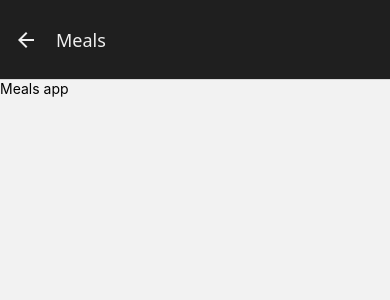
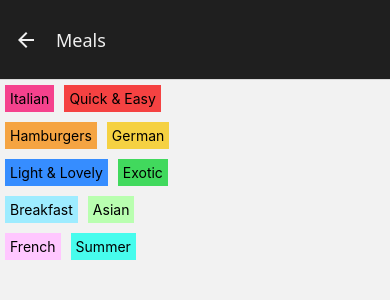
Before and after one commit to michalwygonik/react-native-course, a React Native app in the folder CourseProgressApp/: screen /Meals in a window 390 px wide. Shown: the top 300 px of the page. Built offline with nearby package versions, Linux system fonts and the light colour scheme.

Commit message:
add categories screen

```diff
--- a/CourseProgressApp/apps/Meals/Meals.tsx
+++ b/CourseProgressApp/apps/Meals/Meals.tsx
@@ -1,9 +1,10 @@
 import { Text, View } from "react-native";
+import CategoriesScreen from "./screens/CategoriesScreen";
 
 const Meals: React.FC = () => {
   return (
     <View>
-      <Text>Meals app</Text>
+      <CategoriesScreen />
     </View>
   );
 };
--- /dev/null
+++ b/CourseProgressApp/apps/Meals/components/CategoryGridTile.tsx
@@ -0,0 +1,23 @@
+import { Pressable, Text, View } from "react-native";
+
+interface CategoryGridTileProps {
+  title: string;
+  color: string;
+}
+
+const CategoryGridTile: React.FC<CategoryGridTileProps> = ({
+  title,
+  color,
+}) => {
+  return (
+    <View>
+      <Pressable>
+        <View style={{ backgroundColor: color, margin: 5, padding: 5 }}>
+          <Text>{title}</Text>
+        </View>
+      </Pressable>
+    </View>
+  );
+};
+
+export default CategoryGridTile;
--- a/CourseProgressApp/apps/Meals/screens/CategoriesScreen.tsx
+++ b/CourseProgressApp/apps/Meals/screens/CategoriesScreen.tsx
@@ -0,0 +1,19 @@
+import React from "react";
+import { FlatList } from "react-native";
+import { CATEGORIES } from "../data/dummy-data";
+import CategoryGridTile from "../components/CategoryGridTile";
+
+const CategoriesScreen: React.FC = () => {
+  return (
+    <FlatList
+      data={CATEGORIES}
+      keyExtractor={(item) => item.id}
+      renderItem={({ item }) => (
+        <CategoryGridTile title={item.title} color={item.color} />
+      )}
+      numColumns={2}
+    />
+  );
+};
+
+export default CategoriesScreen;
```
